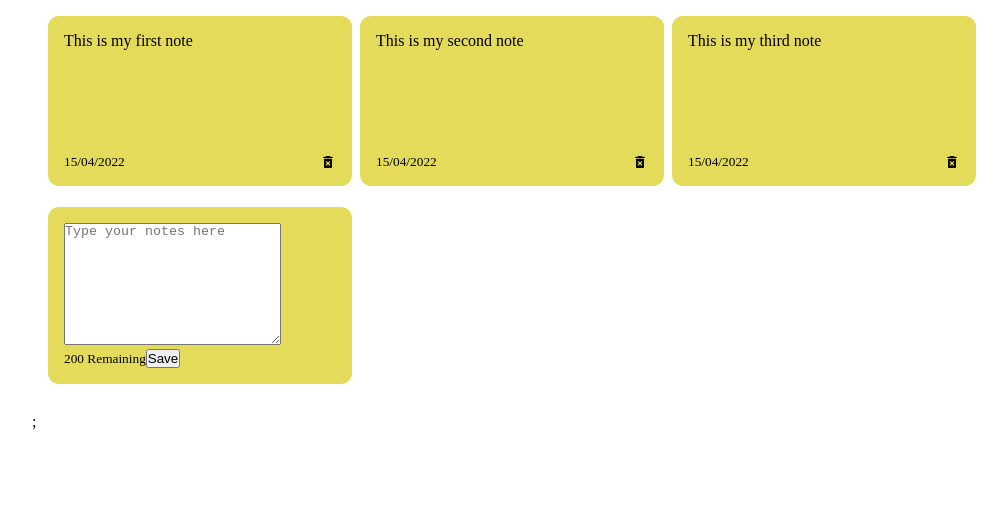
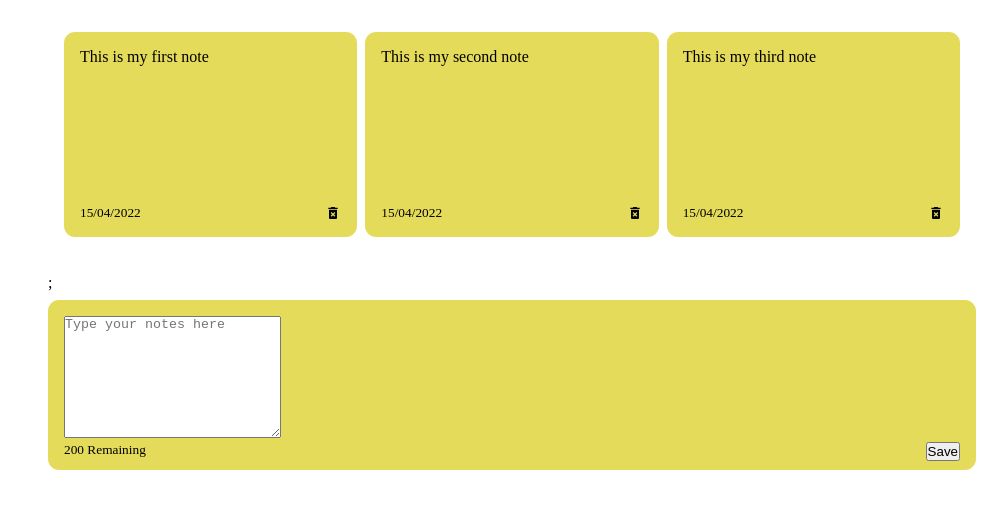
Before and after one commit to onassis28/React-notes-App, a React (Create React App) app: page / in a window 1280 px wide. Shown: the top 508 px of the page, without its empty margins (128-1135 px from the left). Built offline with nearby package versions, Linux system fonts and the light colour scheme.

Commit message:
ui updates

```diff
--- a/src/App.css
+++ b/src/App.css
@@ -1,4 +1,12 @@
 .app_container{
-  max-width: 960px;
+  width: 960px;
   margin: 0 auto;
 }
+
+.noteslist_container{
+  display: grid;
+  grid-template-rows: repeat(auto-fit, minmax(250px, 1fr));
+
+  gap: 0.5rem;
+  margin: 1rem;
+}
--- a/src/App.js
+++ b/src/App.js
@@ -1,11 +1,12 @@
-import React, { useState } from 'react';
-import { nanoid } from 'nanoid';
-import Notelist from './components/NoteList/Notelist';
+import React, { useState } from 'react'
+import { nanoid } from 'nanoid'
+import Notelist from './components/NoteList/Notelist'
+import Addnote from './components/AddNote/Addnote'
 
-import './App.css';
+import './App.css'
 
 function App() {
-	const [notes] = useState([
+  const [notes, setNotes] = useState([
     {
       id: nanoid(),
       text: 'This is my first note',
@@ -14,7 +15,6 @@ function App() {
     {
       id: nanoid(),
       text: 'This is my second note',
-
       date: '15/04/2022',
     },
     {
@@ -22,13 +22,20 @@ function App() {
       text: 'This is my third note',
       date: '15/04/2022',
     },
-	]);
+  ])
+
+  const handleClick = () => {
+    setNotes([{ id: nanoid(), text: 'This is my first note', date: '15/04/2022' }])
+  }
 
   return (
-		<div className='app_container'>
-			<Notelist notes={notes} />
+    <div className="app_container">
+      <div className=" noteslist_container">
+        <Notelist notes={notes} Onclick={handleClick} />
+        <Addnote />
       </div>
-	);
+    </div>
+  )
 }
 
-export default App;
+export default App
--- a/src/components/AddNote/Addnote.jsx
+++ b/src/components/AddNote/Addnote.jsx
@@ -1,20 +1,23 @@
-import React from 'react';
-import './addnote.css';
+import React from 'react'
+import './addnote.css'
 
-function Addnote() {
+function Addnote(props) {
+  console.log(props)
   return (
-		<div className='addnote_container'>
     <div>
-				<textarea placeholder='Type your notes here' rows='8' cols='25' />
+      <div className="addnote_container">
+        <div>
+          <textarea placeholder="Type your notes here" rows="8" cols="25" />
         </div>
 
-			<div className='addnote_footer'>
+        <div className="addnote_footer">
           <small>200 Remaining</small>
 
           <button>Save</button>
         </div>
       </div>
-	);
+    </div>
+  )
 }
 
-export default Addnote;
+export default Addnote
--- a/src/components/AddNote/addnote.css
+++ b/src/components/AddNote/addnote.css
@@ -3,9 +3,13 @@
     margin-bottom: 0.8rem;
     border-radius: 0.7rem;
     padding: 1rem;
-    min-height: 170px;
+    max-height: 170px;
     display: flex;
     flex-direction: column;
     justify-content: space-between;
 
 }
+.addnote_footer{
+    display: flex;
+    justify-content: space-between;
+}
--- a/src/components/NoteList/Notelist.jsx
+++ b/src/components/NoteList/Notelist.jsx
@@ -1,24 +1,19 @@
-import React from "react";
-import "./notelist.css";
-import Note from "../Note/Note";
-import Addnote from "../AddNote/Addnote";
+import React from 'react'
+import './notelist.css'
+import Note from '../Note/Note'
 
-function Notelist({ notes }) {
-  console.log(notes);
+function Notelist({ notes, handleClick }) {
+  const note = 'fuck'
+  console.log(handleClick)
   const renderNote = notes.map((note) => {
-    return <Note key={note.id} text={note.text} date={note.date} />;
-  });
+    return <Note key={note.id} text={note.text} date={note.date} />
+  })
 
   return (
     <>
-      <div className="noteslist_container ">
-        {renderNote}
-
-        <Addnote />
-      </div>
-      ;
+      <div className="noteslist">{renderNote}</div>;
     </>
-  );
+  )
 }
 
-export default Notelist;
+export default Notelist
--- a/src/components/NoteList/notelist.css
+++ b/src/components/NoteList/notelist.css
@@ -1,4 +1,4 @@
-.noteslist_container{
+.noteslist{
     display: grid;
     grid-template-columns: repeat(auto-fit, minmax(250px, 1fr));
     gap: 0.5rem;
```
Lines whose indentation alone changed are shown as unchanged.
